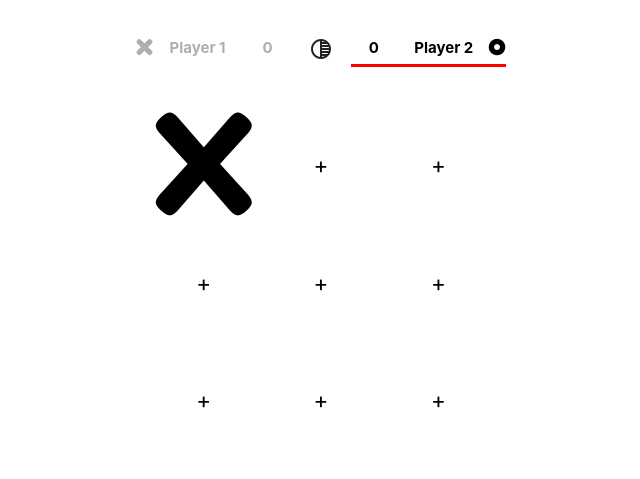
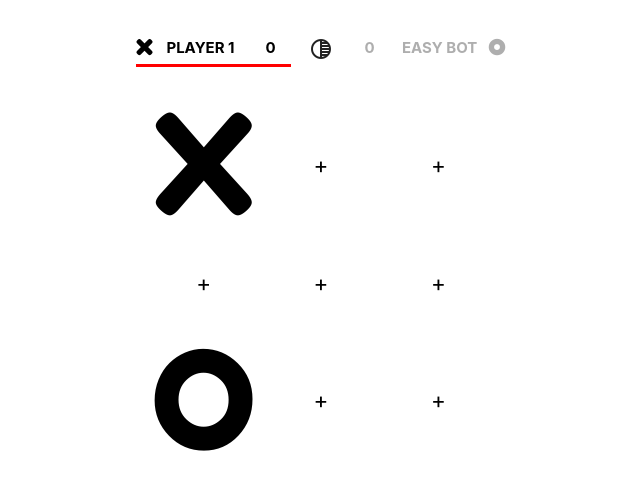
Before and after one commit to Nuhvi/tic-tac-toe-js, a plain HTML site: page index.html in a window 1280 px wide. Both pictures are taken after a click on the element 522 px from the left and 251 px from the top of the page. Shown: the part 86-565 px from the top of the page, without its empty margins (319-959 px from the left). Drawn offline with nearby package versions, Linux system fonts and the light colour scheme.

Commit message:
added support for Bot interaction

```diff
--- a/assets/scripts/app.js
+++ b/assets/scripts/app.js
@@ -3,11 +3,14 @@ import Player from './lib/player.js';
 import UI from './lib/ui.js';
 import Game from './lib/game.js';
 import Board from './lib/board.js';
+import Bot from './lib/bot.js';
 
 let p1 = Player('Player 1', 'x');
-let p2 = Player('Player 2', 'o');
+let p2 = Player('easy bot', 'o');
 const cells = UI.getCells();
 const form = document.getElementById('form');
+const singlePlayer = true;
+
 
 const newGame = () => {
   Board.reset();
@@ -17,14 +20,20 @@ const newGame = () => {
   UI.highlightPlayer('x');
 };
 
-const play = (cell) => {
-  const cellId = cell.getAttribute('data-id');
+const thinkForSeconds = (ms) => new Promise((resolve) => setTimeout(resolve, ms));
+
+const play = async (cellId) => {
+  if (cellId === 'fromBot') {
+    await thinkForSeconds(500);
+    cellId = Bot.nextMove(Board.getState());
+  }
+
   const currentMark = Game.getCurrentPlayer().getMark();
 
   if (Game.markCell(cellId)) {
-    UI.renderCell(cell, currentMark);
+    UI.renderCell(cellId, currentMark);
     UI.highlightPlayer(Game.getCurrentPlayer().getMark());
-    if (!Game.getGameNotOver()) {
+    if (Game.over()) {
       UI.deactivate();
       const winningStreak = Game.getWinningStreak();
       if (winningStreak) {
@@ -33,24 +42,26 @@ const play = (cell) => {
       }
       p1.switchMark();
       p2.switchMark();
-    }
+    } else if (singlePlayer && Game.getCurrentPlayer() === p2) play('fromBot');
   }
 };
 
+
 cells.forEach((cell) => {
   cell.addEventListener('click', () => {
-    if (Game.getGameNotOver()) {
-      play(cell);
+    if (Game.over()) {
+      newGame();
+      if (singlePlayer && p2.getMark() === 'x') play('fromBot');
     } else {
-      newGame();
+      play(cell.getAttribute('data-id'));
     }
   });
 });
 
 form.addEventListener('submit', (e) => {
   e.preventDefault();
-  const name1 = form[0].value || 'Player 1';
-  const name2 = form[1].value || 'Player 2';
+  const name1 = form[0].value || 'player 1';
+  const name2 = form[1].value || 'player 2';
   form.reset();
   p1 = Player(name1, 'x');
   p2 = Player(name2, 'o');
--- a/assets/scripts/lib/board.js
+++ b/assets/scripts/lib/board.js
@@ -1,6 +1,7 @@
 const Board = (() => {
   let state = Array(9);
 
+  const getState = () => state;
   const getCell = (cell) => state[cell];
 
   const setCell = (index, mark) => {
@@ -41,6 +42,7 @@ const Board = (() => {
 
 
   return {
+    getState,
     getCell,
     setCell,
     reset,
--- /dev/null
+++ b/assets/scripts/lib/bot.js
@@ -0,0 +1,28 @@
+const Bot = (() => {
+  let difficulty = 0;
+
+  const setDifficulty = (diff) => {
+    difficulty = diff;
+  };
+
+  const minMax = () => {};
+
+  const nextMove = (state) => {
+    const validCellsIds = [0, 1, 2, 3, 4, 5, 6, 7, 8].filter((i) => !state[i]);
+
+    if (Math.random() < difficulty) {
+      return minMax(validCellsIds);
+    }
+    return validCellsIds[
+      Math.floor(Math.random() * validCellsIds.length)
+    ];
+  };
+
+
+  return {
+    setDifficulty,
+    nextMove,
+  };
+})();
+
+export default Bot;
--- a/assets/scripts/lib/game.js
+++ b/assets/scripts/lib/game.js
@@ -7,11 +7,11 @@ const Game = (() => {
   let currentPlayer;
   let movesCount;
   let winningStreak;
-  let gameNotOver;
+  let gameOver;
 
   const getCurrentPlayer = () => currentPlayer;
   const getWinningStreak = () => winningStreak;
-  const getGameNotOver = () => gameNotOver;
+  const over = () => gameOver;
 
   const reset = (_p1, _p2) => {
     p1 = _p1;
@@ -19,7 +19,7 @@ const Game = (() => {
     currentPlayer = p1.getMark() === 'x' ? p1 : p2;
     movesCount = 0;
     winningStreak = null;
-    gameNotOver = true;
+    gameOver = false;
   };
 
   const threeInRow = (cell) => {
@@ -44,11 +44,11 @@ const Game = (() => {
     if (validMove(cell)) {
       Board.setCell(cell, currentPlayer.getMark());
       if (movesCount < 9) movesCount += 1;
-      if (threeInRow(cell) || movesCount >= 9) gameNotOver = false;
-      if (gameNotOver) {
+      if (threeInRow(cell) || movesCount >= 9) gameOver = true;
+      if (gameOver) {
+        currentPlayer.updateScore();
+      } else {
         switchPlayer();
-      } else {
-        currentPlayer.updateScore();
       }
       return true;
     }
@@ -57,7 +57,7 @@ const Game = (() => {
 
 
   return {
-    getGameNotOver,
+    over,
     getCurrentPlayer,
     getWinningStreak,
     reset,
--- a/assets/scripts/lib/ui.js
+++ b/assets/scripts/lib/ui.js
@@ -5,8 +5,8 @@ const UI = (() => {
 
   const getCells = () => cells;
 
-  const renderCell = (cell, mark) => {
-    cell.classList = `cell marked ${mark}`;
+  const renderCell = (cellId, mark) => {
+    cells[cellId].classList = `cell marked ${mark}`;
   };
 
   const resetBoard = () => {
--- a/assets/stylesheets/main.scss
+++ b/assets/stylesheets/main.scss
@@ -61,6 +61,8 @@ header {
         display: grid;
         grid-template-columns: 1fr 4rem 1fr;
         padding: 1rem;
+        text-transform: uppercase;
+
 
         >:nth-child(3) {
             direction: rtl;
@@ -89,13 +91,13 @@ header {
                 }
             }
 
+
             .mark {
                 font-family: 'Fredoka One', cursive;
                 font-weight: 100;
                 font-size: 2rem;
                 line-height: 1rem;
-
-
+                text-transform: lowercase;
             }
         }
 
```
Also changed, not shown: assets/stylesheets/main.css.
